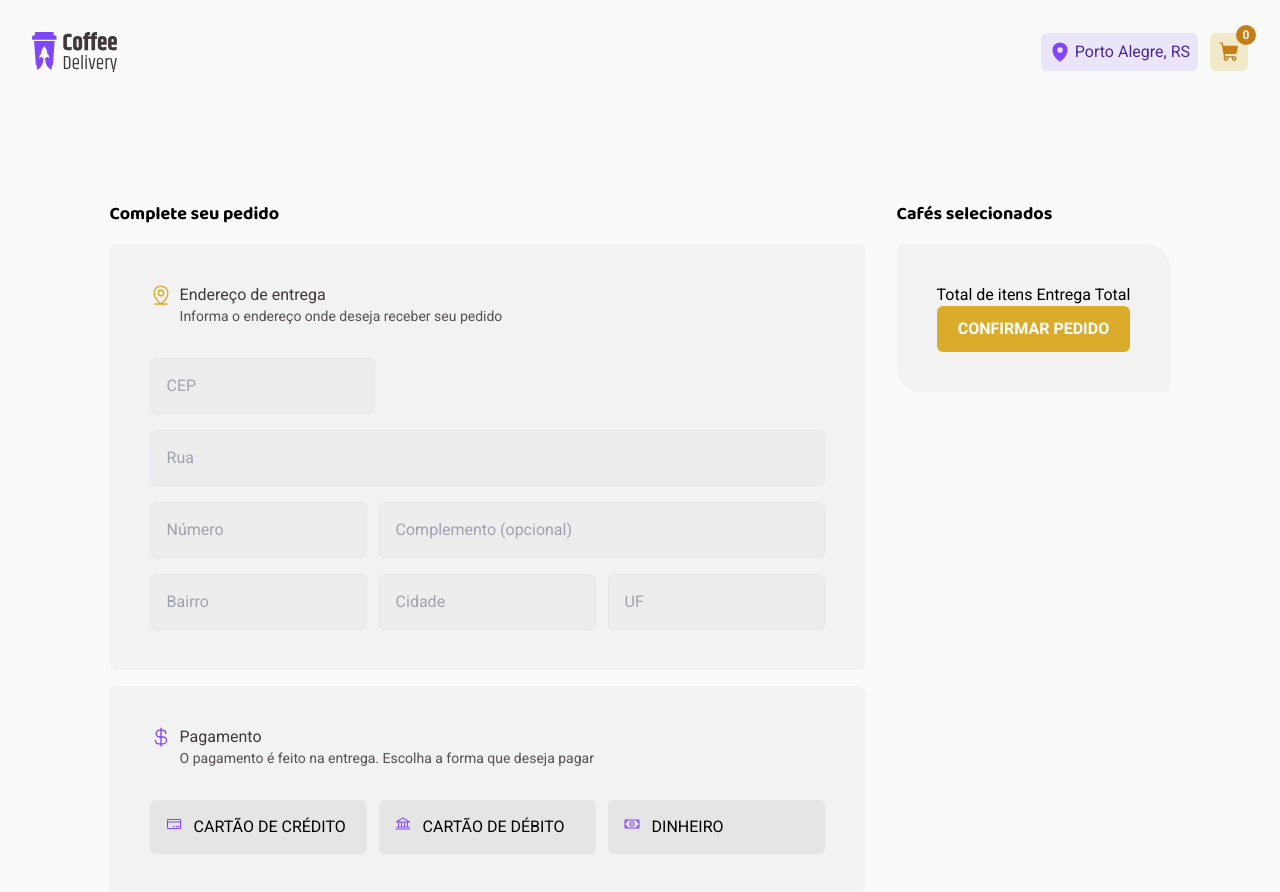
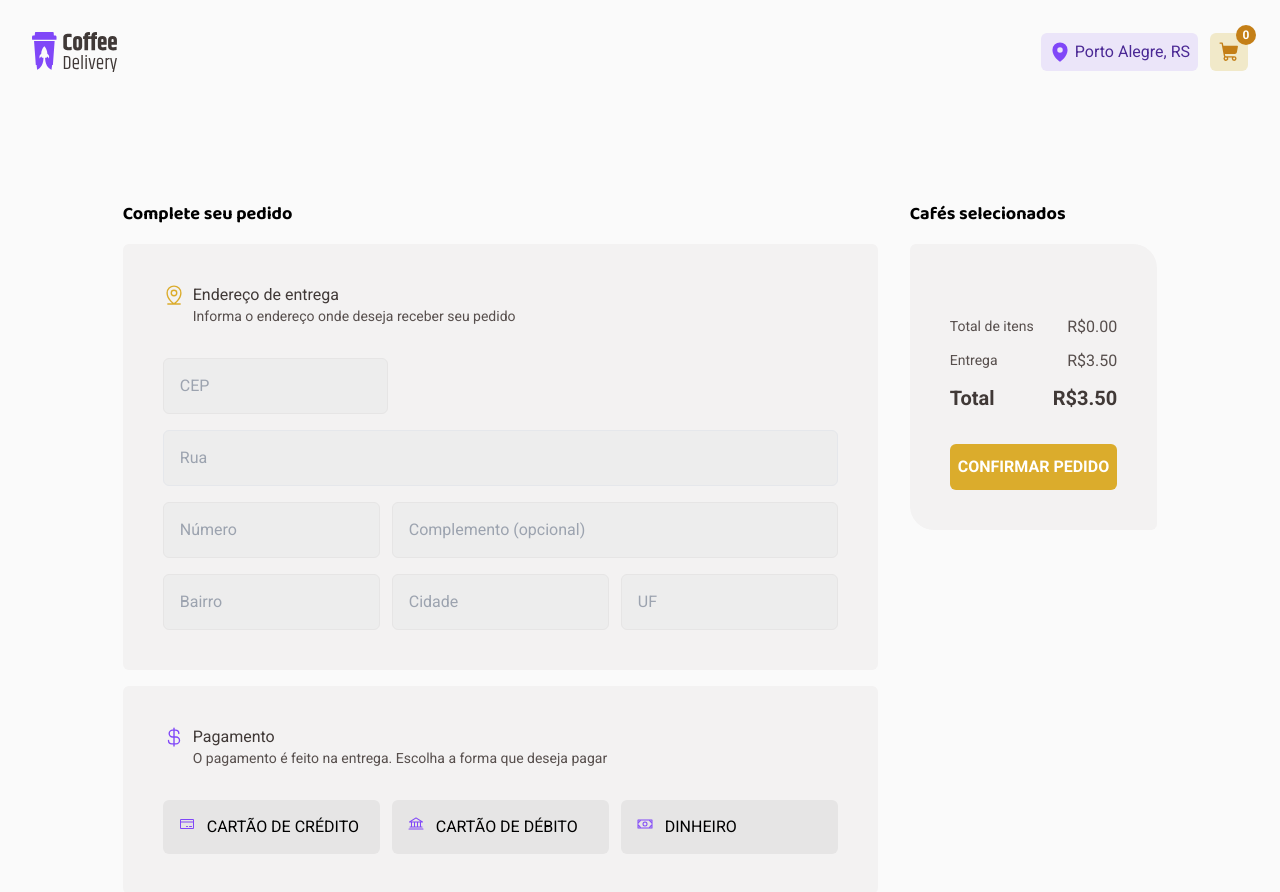
Before and after one commit to kauevecchia/coffee-shop-delivery, a React (Vite) app: page /checkout in a window 1280 px wide. Shown: the top 892 px of the page. Built offline with nearby package versions, Linux system fonts and the light colour scheme.

Commit message:
feat: add order total calculation

```diff
--- a/src/pages/Checkout.tsx
+++ b/src/pages/Checkout.tsx
@@ -5,19 +5,21 @@ import {
   Money,
   CreditCard,
 } from '@phosphor-icons/react'
-import { CartItems } from '../components/cartItems'
+import { CartItems } from '../components/CartItems'
 import { useCoffeeStore } from '../store/coffeeStore'
 
 export function Checkout() {
   const { coffeesInCart } = useCoffeeStore()
   const cartItems = coffeesInCart()
 
+  const totalItems = cartItems.reduce((acc, item) => acc + item.price * item.quantity, 0)
+  const deliveryFee = 3.5
+  const totalOrderPrice = totalItems + deliveryFee
+
   return (
     <div className="flex justify-center gap-8">
       <div className="flex flex-col gap-4">
-        <h3 className="font-baloo font-bold text-lg">
-          Complete seu pedido
-        </h3>
+        <h3 className="font-baloo font-bold text-lg">Complete seu pedido</h3>
         <div className="bg-base-card p-10 flex flex-col gap-8 rounded-md">
           <div className="flex gap-2">
             <MapPinLine size={22} className="text-my-yellow" />
@@ -124,19 +126,30 @@ export function Checkout() {
                 <CartItems coffee={coffee} />
               ))}
             </div>
-            <div>
-              <span>
-                Total de itens <span></span>
-              </span>
-              <span>
-                Entrega <span></span>
-              </span>
-              <span>
-                Total <span></span>
-              </span>
+            <div className="flex flex-col gap-3 my-8">
+              <div className="flex justify-between">
+                <span className="text-sm text-base-text">Total de itens</span>
+                <span className="text-base-text">
+                  R${totalItems.toFixed(2)}
+                </span>
+              </div>
+              <div className="flex justify-between">
+                <span className="text-sm text-base-text">Entrega</span>
+                <span className="text-base-text">
+                  R${deliveryFee.toFixed(2)}
+                </span>
+              </div>
+              <div className="flex justify-between">
+                <span className="text-xl font-bold text-base-subtitle">
+                  Total
+                </span>
+                <span className="text-xl font-bold text-base-subtitle">
+                  R${totalOrderPrice.toFixed(2)}
+                </span>
+              </div>
             </div>
-            <button className='py-3 px-2 w-full rounded-md bg-my-yellow font-bold text-white'>
-                CONFIRMAR PEDIDO
+            <button className="py-3 px-2 w-full rounded-md bg-my-yellow font-bold text-white">
+              CONFIRMAR PEDIDO
             </button>
           </div>
         </div>
```
